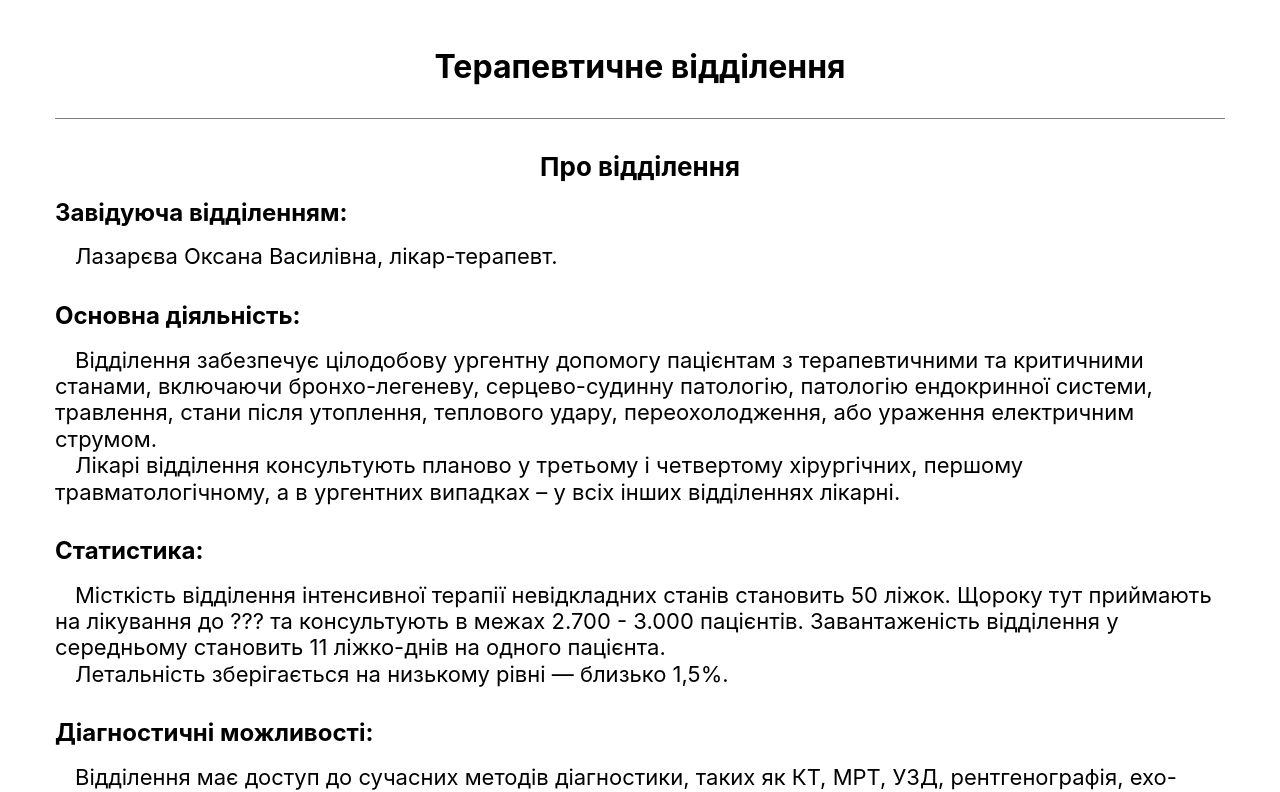
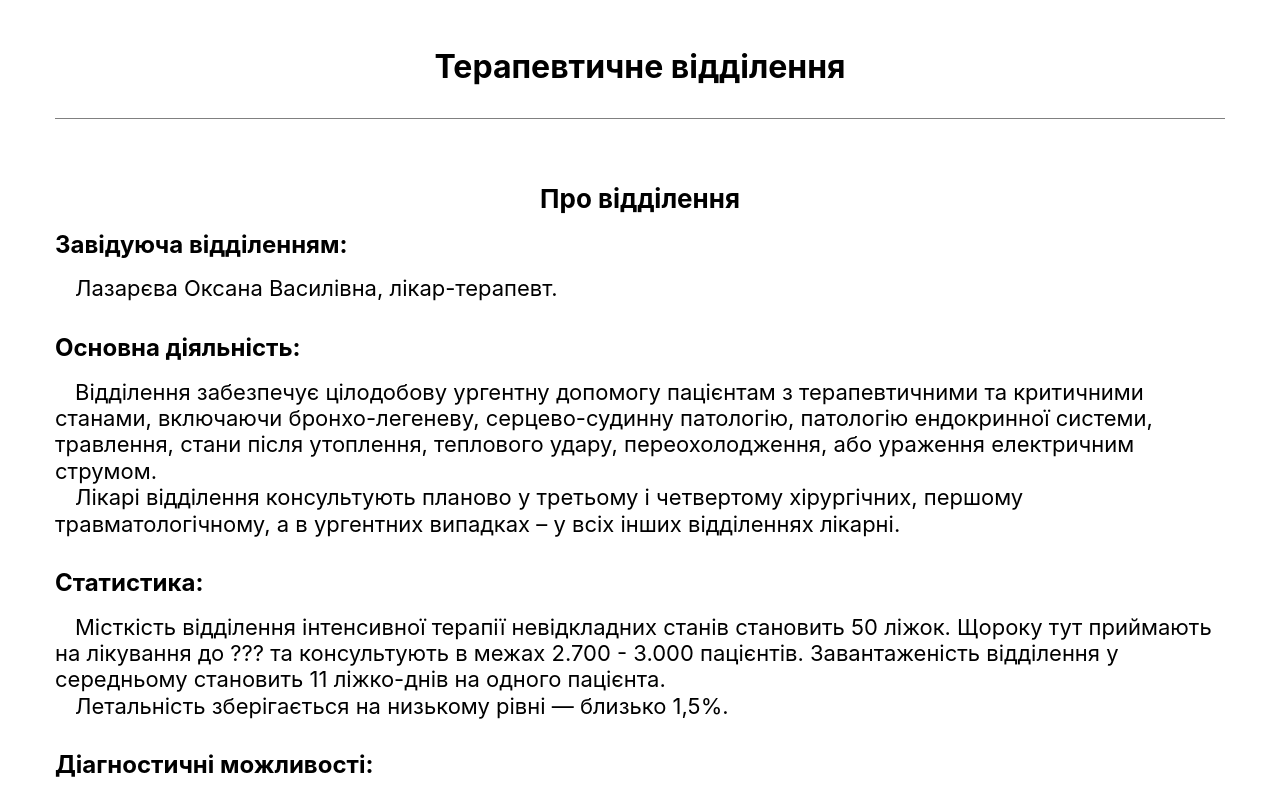
Before and after one commit to oleksandrmaliy/Neurosurgery10, a React (Vite) app: page / in a window 1280 px wide. Shown: the top 792 px of the page. Built offline with nearby package versions, Linux system fonts and the light colour scheme.

Commit message:
test for approve

```diff
--- a/src/components/therapy/therapy.jsx
+++ b/src/components/therapy/therapy.jsx
@@ -361,6 +361,10 @@ function Therapy() {
                 <p>
                   <strong>Досвід:</strong>
                 </p>
+                <br />
+                <p>
+                  <strong>Категорія:</strong>
+                </p>
               </div>
             </div>
             <div className={css.card2}>
@@ -409,7 +413,7 @@ function Therapy() {
             <div className={css.card1}>
               <img
                 className={css.photo}
-                src="/headnurse.jpg"
+                src="/nurseboss.jpg"
                 alt="Сестра-господарка"
               />
               <div className={css.name}>
@@ -419,7 +423,7 @@ function Therapy() {
                 </p>
                 <br />
                 <p>
-                  <strong>Освіта:</strong> А нада ?
+                  <strong>Освіта:</strong>
                 </p>
                 <br />
                 <p>
--- a/src/components/therapy/therapy.module.css
+++ b/src/components/therapy/therapy.module.css
@@ -21,13 +21,13 @@ p {
 
 .pageHeader {
   padding-bottom: 32px;
+  margin-bottom: 64px;
   text-align: center;
   border-bottom: gray solid 1px;
 }
 
 .section {
-  margin-bottom: 32px;
-  padding-top: 32px;
+  margin-bottom: 64px;
   border-bottom: gray solid 1px;
 }
 
```
Also changed, not shown: public/headnurse.jpg, public/nurseboss.jpg (added).
